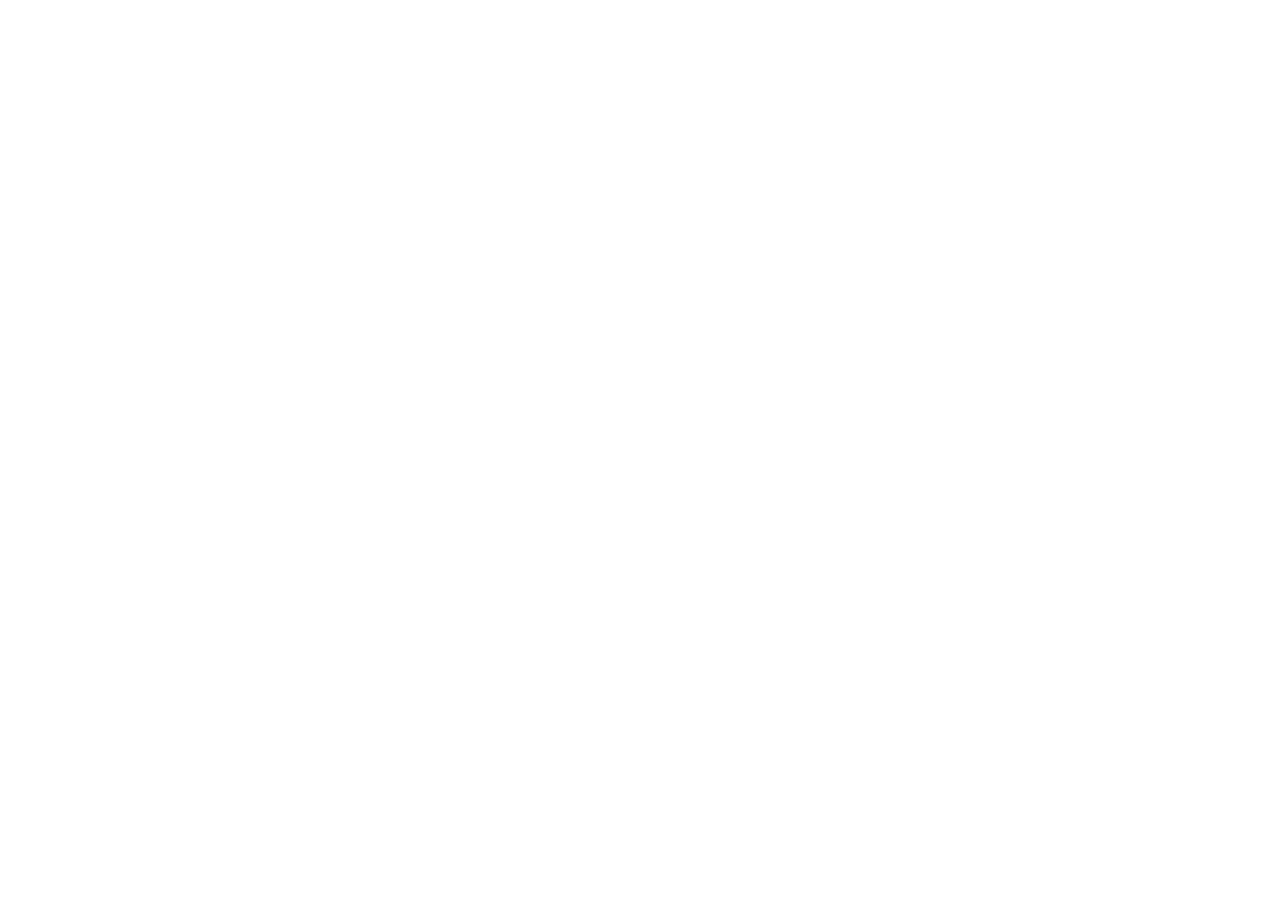
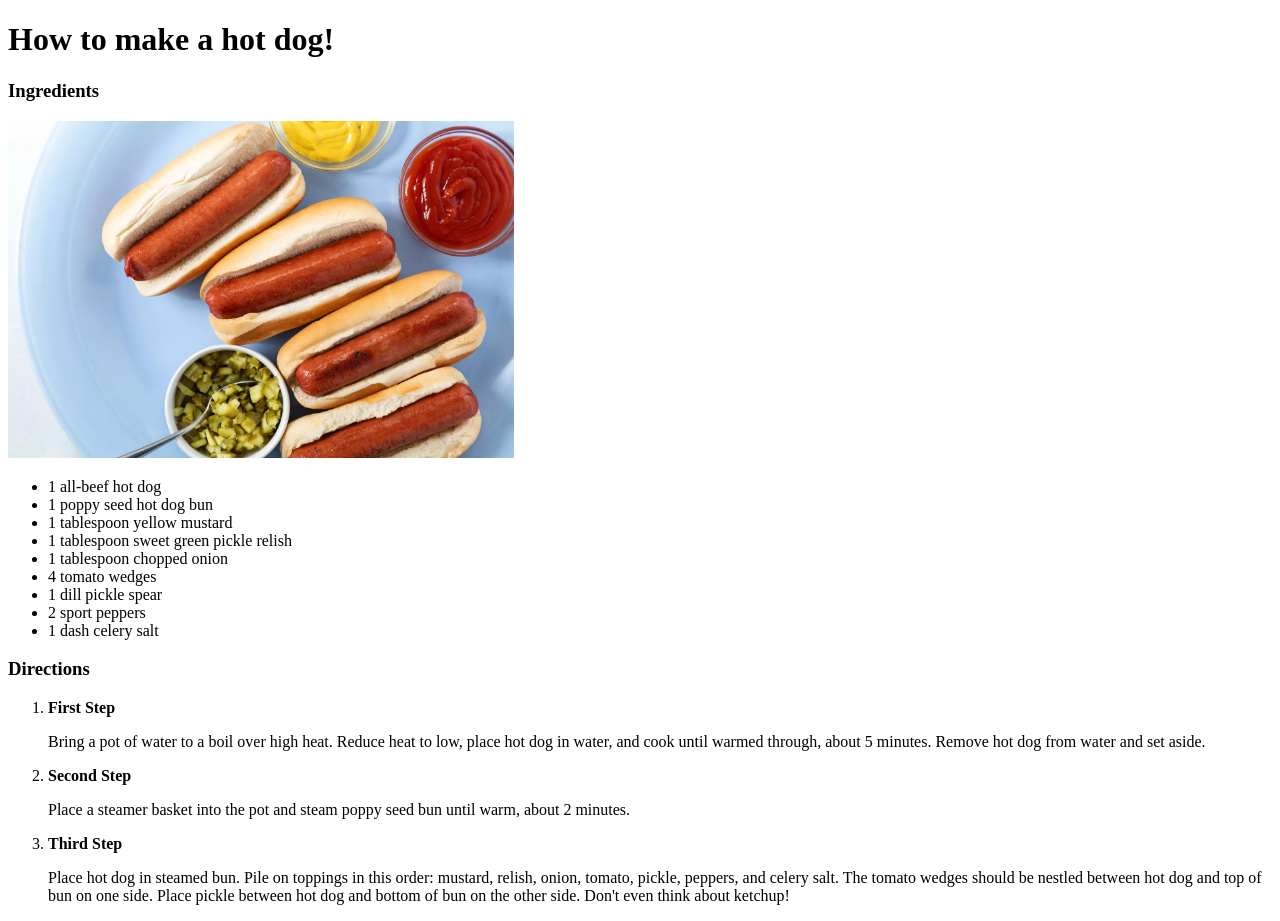
Before and after one commit to filipecode/Odin-Recipes, a plain HTML site: page recipes/hotdog.html in a window 1280 px wide. Before the commit the page ends 800 px from the top, so only its background shows below. Drawn offline with Linux system fonts and the light colour scheme.

Commit message:
New hot dog image and creation of a new recipe - hot dog

```diff
--- a/recipes/hotdog.html
+++ b/recipes/hotdog.html
@@ -0,0 +1,55 @@
+<!DOCTYPE html>
+<html lang="en">
+<head>
+    <meta charset="UTF-8">
+    <meta http-equiv="X-UA-Compatible" content="IE=edge">
+    <meta name="viewport" content="width=device-width, initial-scale=1.0">
+    <title>HOT DOG</title>
+</head>
+<body>
+
+    <h1>How to make a hot dog!</h1>
+
+    <h3>Ingredients</h3>
+
+    <img src="../images/hotdog.webp" alt="Hot Dog" width="40%" height="40%">
+
+    <ul>
+        <li>1 all-beef hot dog</li>
+
+        <li>1 poppy seed hot dog bun</li>
+
+        <li>1 tablespoon yellow mustard</li>
+
+        <li>1 tablespoon sweet green pickle relish</li>
+
+        <li>1 tablespoon chopped onion</li>
+
+        <li>4 tomato wedges</li>
+
+        <li>1 dill pickle spear</li>
+
+        <li>2 sport peppers</li>
+
+        <li>1 dash celery salt</li>
+    </ul>
+
+        <h3>Directions</h3>
+
+    <ol>
+            <li><strong>First Step</strong></li>
+
+                <p>Bring a pot of water to a boil over high heat. Reduce heat to low, place hot dog in water, and cook until warmed through, about 5 minutes. Remove hot dog from water and set aside.</p>
+
+
+            <li><strong>Second Step</strong></li>
+
+                <p>Place a steamer basket into the pot and steam poppy seed bun until warm, about 2 minutes.</p>
+
+            <li><strong>Third Step</strong></li>
+
+                <p>Place hot dog in steamed bun. Pile on toppings in this order: mustard, relish, onion, tomato, pickle, peppers, and celery salt. The tomato wedges should be nestled between hot dog and top of bun on one side. Place pickle between hot dog and bottom of bun on the other side. Don't even think about ketchup!</p>
+
+    </ol>
+</body>
+</html>
```
Also changed, not shown: index.html (+1 -1 lines), images/hotdog.webp (added).
